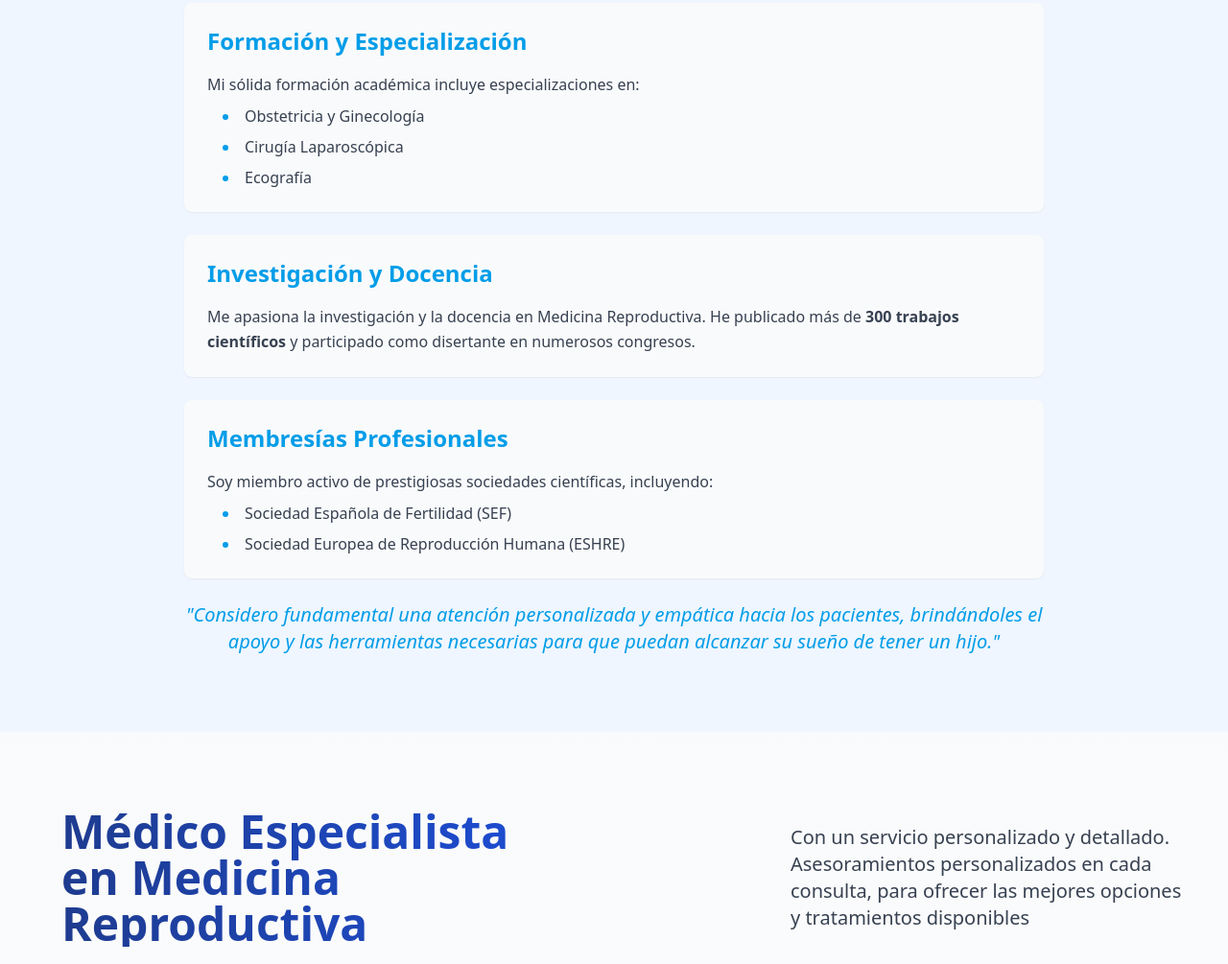
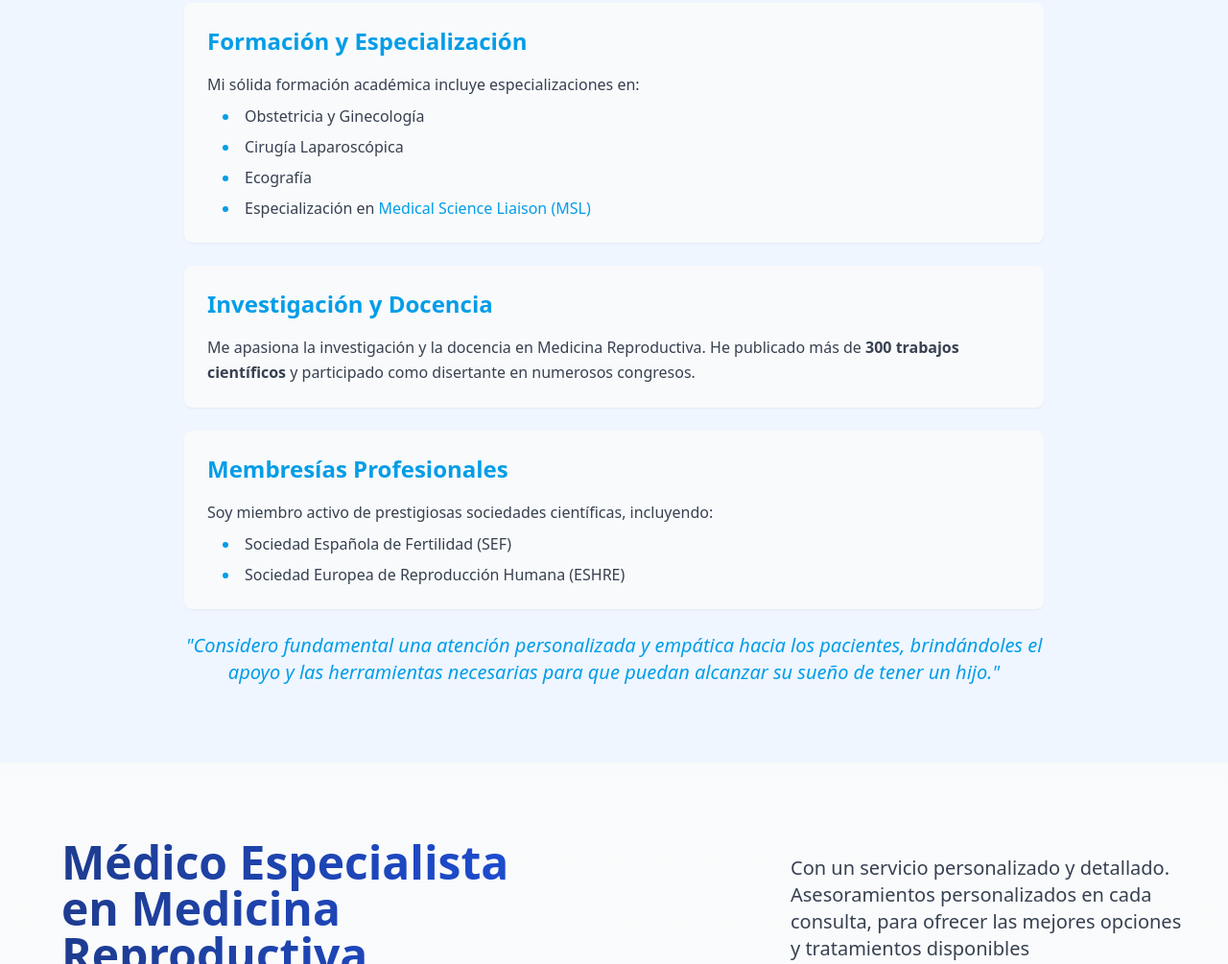
Before and after one commit to SurlierSquier/landing-drterrado, an Astro site: page / in a window 1280 px wide. Shown: the part 1093-2098 px from the top of the page at 96% size. Built offline with nearby package versions, Linux system fonts and the light colour scheme; Astro itself is replaced by a stand-in of ours.

Commit message:
refactor: agregar especialización en Medical Science Liaison en la sección de formación

```diff
--- a/src/components/SobreMi.astro
+++ b/src/components/SobreMi.astro
@@ -33,6 +33,13 @@
             <li>Obstetricia y Ginecología</li>
             <li>Cirugía Laparoscópica</li>
             <li>Ecografía</li>
+            <li>
+              Especialización en <a
+                class="text-[#039DE8]"
+                href="https://www.linkedin.com/posts/drterrado_medicalaffairs-msl-ciencia-activity-7313496869689602049-QCpZ?utm_source=share&utm_medium=member_desktop&rcm=ACoAAEPH7sUB-XP9RyI3xifgAZSgxOi95g2Xgq0"
+                >Medical Science Liaison (MSL)</a
+              >
+            </li>
           </ul>
         </p>
       </div>
```
